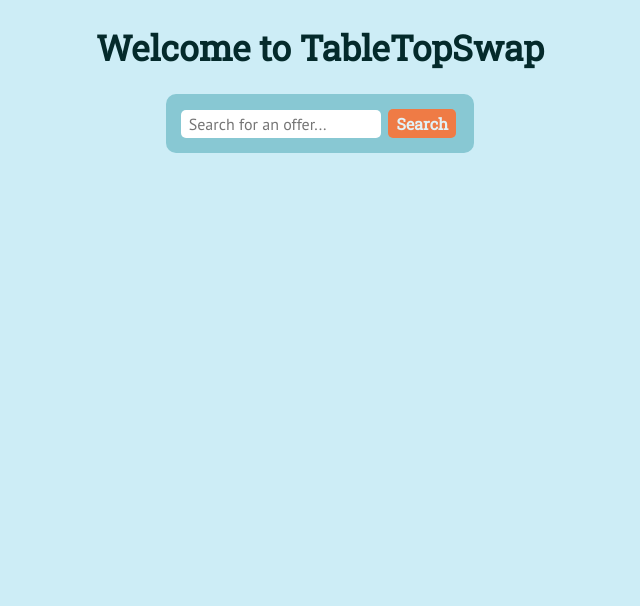
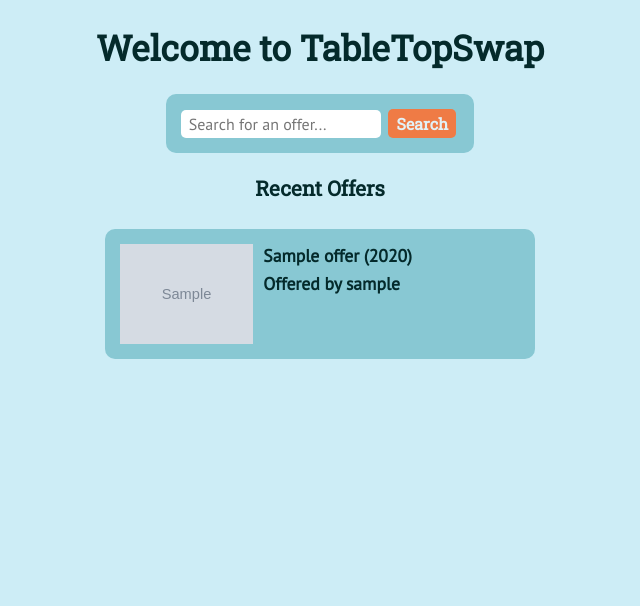
Before and after one commit to JamWheat/table-top-swap, a Django app: page / in a window 1280 px wide. Shown: the part 75-681 px from the top of the page, without its empty margins (320-960 px from the left). Run offline with Django 3.2, Linux system fonts and the light colour scheme; tables that the repository leaves empty hold one stand-in row (values such as "Sample post"); grey boxes marked "Sample" are stand-in pictures.

Commit message:
show recent offers if no search, refactor user details layout

```diff
--- a/main_app/static/css/style.css
+++ b/main_app/static/css/style.css
@@ -55,8 +55,18 @@ button {
   margin: 0 3px;
 }
 
+.button:hover{
+  cursor: pointer;
+  background-color: var(--color3);
+  color: var(--bg);
+}
+
 h1, h2, h3, h4, h5, h6 {
   font-family: 'Roboto Slab', serif;
+}
+
+p {
+  margin: 5px 0;
 }
 
 a {
@@ -121,12 +131,20 @@ footer {
   padding: 15px
 }
 
+.home-container{
+  display: flex;
+  flex-wrap: wrap;
+  justify-content: center;
+  width: 95%;
+}
+
 .home-card {
+  margin: 7px;
   width: 400px;
   display: flex;
   background-color: var(--color4);
   border-radius: 10px;
-  padding: 15px
+  padding: 15px;
 }
 
 .card-blurb{
@@ -181,6 +199,7 @@ footer {
 }
 
 .offer-card{
+  width: 400px;
   margin: 5px;
   display: flex;
   padding: 15px;
--- a/main_app/templates/home.html
+++ b/main_app/templates/home.html
@@ -13,8 +13,10 @@
     <input type="submit" value="Search" class="button">
   </form>
 </div>
-<br>
+
 {% if offers %}
+  <h3>Serch Results</h3>
+  <div class="home-container">
     {% for offer in offers %}
       <a href="{% url 'user_page' offer.user.id %}">
         <div class="home-card">
@@ -26,6 +28,23 @@
         </div>
       </a>
     {% endfor %}
+  <div>
+{% else %}
+  <h3>Recent Offers</h3>
+  <div class="home-container">
+    {% for offer in recent %}
+      <a href="{% url 'user_page' offer.user.id %}">
+        <div class="home-card">
+          <img src="{{ offer.thumbnail }}" height="100">
+          <div class="card-blurb">
+            {{ offer.title }} ({{ offer.year_published}})
+            <p>Offered by {{ offer.user }}<p>
+          </div>
+        </div>
+      </a>
+    {% endfor %}
+  </div>
 {% endif %}
 
+
 {% endblock %}
--- a/main_app/templates/profile.html
+++ b/main_app/templates/profile.html
@@ -10,7 +10,7 @@
   {% if user.profile.icon %}
     <img src="{{ user.profile.icon }}" class="profile-icon"><br>
   {% else %}
-    <img src="https://i.imgur.com/2fs59Xy.png" class="profile-icon"><br>
+    <img src="https://i.imgur.com/zTpOPgB.png" class="profile-icon"><br>
   {% endif %}
   <div class="card-blurb blurb-center">
     <a href="{% url 'messages_view' %}" class="button">View Messages</a><br>
--- a/main_app/views.py
+++ b/main_app/views.py
@@ -50,7 +50,8 @@ def update_profile(request):
 # home page
 
 def home(request):
-  return render(request, 'home.html')
+  recent = Offer.objects.order_by('-id')[:10]
+  return render(request, 'home.html', {'recent': recent})
 
 # about page
 
```
Also changed, not shown: main_app/templates/messages/view_messages.html (+12 -2 lines), main_app/templates/users/details.html (+7 -5 lines). Lines whose indentation alone changed are shown as unchanged.
